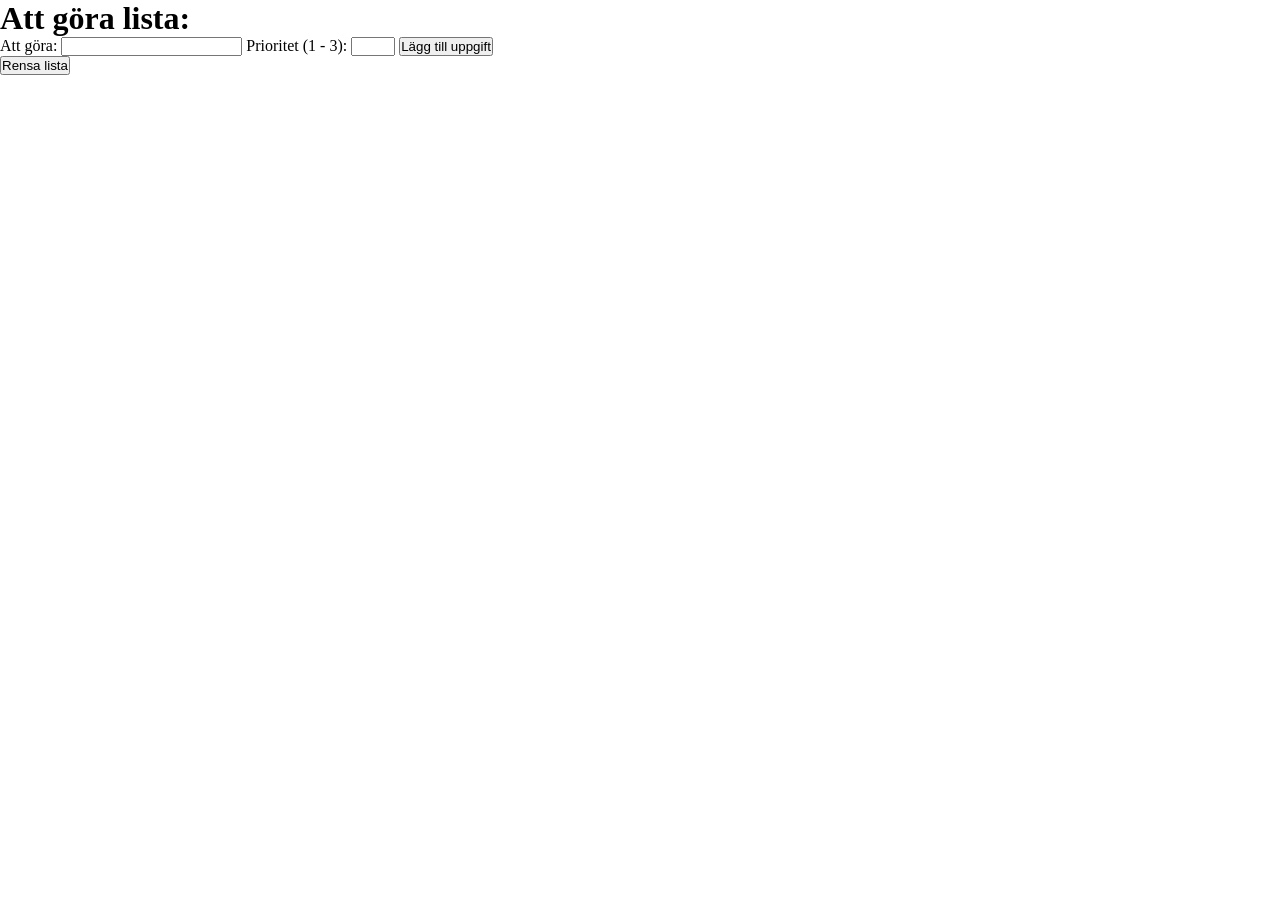
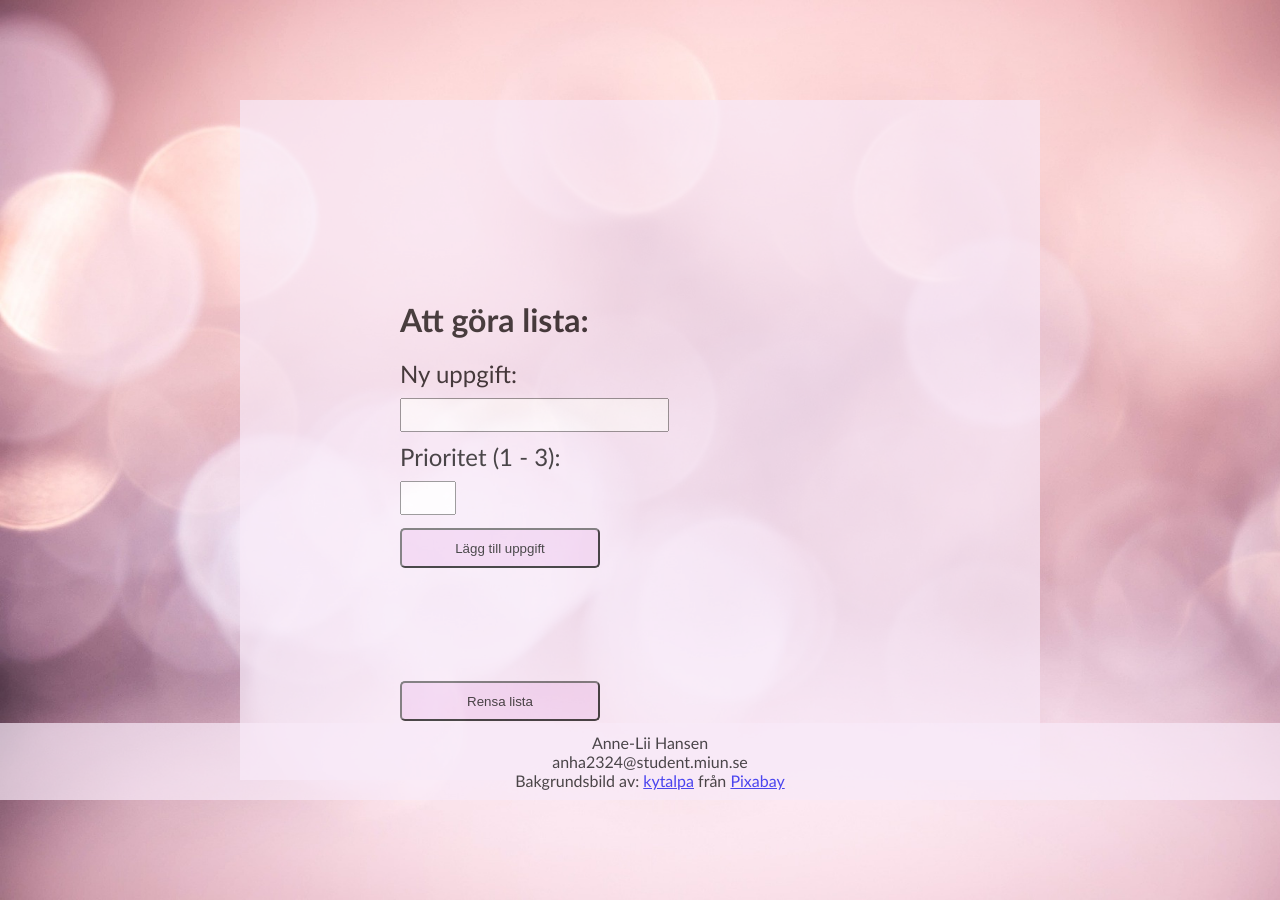
Before and after one commit to Anne-Lii/typescript_moment2_oop, a website built with Parcel: page src/index.html in a window 1280 px wide. Before the commit the page ends 800 px from the top, so only its background shows below. Built offline with nearby package versions, Linux system fonts and the light colour scheme.

Commit message:
stylat applikationen

```diff
--- a/src/css/styles.css
+++ b/src/css/styles.css
@@ -5,6 +5,116 @@
     padding: 0;
 }
 
+body {
+    font-family: 'Gill Sans', 'Gill Sans MT', Calibri, 'Trebuchet MS', sans-serif;
+    background-size: cover;
+    background-repeat: no-repeat;
+    background-image:url("../media/background.jpg");
+    width: 100%;
+    height: 100vh;
+    margin-top: 100px;
+}
+
+#container {
+    opacity: 70%;
+    background-color: rgb(248, 234, 248);
+    width: 100%;;
+    max-width: 800px;
+    margin: 0 auto;
+    height: auto;
+    min-height: 60vh;
+    padding-top: 200px;
+    margin-bottom: 200px;
+}
+
+#liner {
+    width: 100%;
+    max-width: 500px;
+    margin: 0 auto;
+}
+
+form {
+    padding-bottom: 100px;
+}
+
+h1 {
+    padding-bottom: 20px;
+    margin-left: 10px;
+    font-size: 32px;
+}
+
+label {
+    margin-left: 10px;
+    font-size: 24px;
+}
+
+input {
+    height: 30px;
+    font-size: 20px;
+    margin: 10px;
+}
+
+li {
+    display: flex;
+    justify-content: space-between;
+    align-items: center;
+    padding: 10px;
+    list-style: none;
+    font-size: 20px;
+}
+.taskcontainer {
+    flex: 0.7;
+    margin-right: 10px;
+}
+
+.buttoncontainer {
+    flex: 0.3;
+}
+
+button {
+    padding: 5px 10px;
+    margin: 3px;
+    border-radius: 5px;
+    background-color: rgb(241, 209, 241);
+    height: 40px;
+    width: 100%;
+    max-width: 80px;
+}
+
+button:hover {
+    cursor: pointer;
+    box-shadow: 3px 3px 10px grey;
+}
+
+#addbutton {
+    padding: 8px 15px;
+    background-color: rgb(241, 209, 241);
+    border-radius: 5px;
+    margin-left: 10px;
+    width: 100%;
+    max-width: 200px;
+
+}
+
+#clearlist {
+    padding: 8px 15px;
+    margin:  10px;
+    background-color: rgb(241, 209, 241);
+    border-radius: 5px;
+    width: 100%;
+    max-width: 200px;
+}
+footer {
+    width: 100%;
+    position: fixed;
+    bottom: 0;
+    text-align: center;
+    padding: 10px;
+    opacity: 70%;
+    background-color: rgb(248, 234, 248);
+
+}
+
 .completed-task {
     color: green;
     margin: 5px;
--- a/src/index.html
+++ b/src/index.html
@@ -9,16 +9,18 @@
 </head>
 <body>
 
+    <div id="container">
+        <div id="liner">
             <h1>Att göra lista:</h1>
 
             <form id="todoform"><!-- formulär att fylla i uppgifter att göra -->
-        <label for="task">Att göra: </label>
+                <label for="task">Ny uppgift: </label><br>
                 <input type="text" id="task" required>
-
-        <label for="prio">Prioritet (1 - 3): </label>
+                <br>
+                <label for="prio">Prioritet (1 - 3): </label><br>
                 <input type="number" id="prio" min="1" max="3" required>
-
-        <button type="submit">Lägg till uppgift</button><!-- lägg till knapp -->
+                <br>
+                <button type="submit" id="addbutton">Lägg till uppgift</button><!-- lägg till knapp -->
 
             </form>
 
@@ -26,6 +28,17 @@
             <ul id="todoullist"></ul><!-- unordered list att skriva ut uppgifterna i -->
 
             <button id="clearlist">Rensa lista</button>
+        </div>
+
+
+   </div>
+
+    <footer>
+        Anne-Lii Hansen<br>
+        anha2324@student.miun.se<br>
+        Bakgrundsbild av: <a href="https://pixabay.com/sv/users/kytalpa-1113491/?utm_source=link-attribution&utm_medium=referral&utm_campaign=image&utm_content=2072271">kytalpa</a> från <a href="https://pixabay.com/sv//?utm_source=link-attribution&utm_medium=referral&utm_campaign=image&utm_content=2072271">Pixabay</a>
+    </footer>
 
 </body>
+
 </html>
--- a/src/js/main.ts
+++ b/src/js/main.ts
@@ -25,9 +25,17 @@ document.addEventListener("DOMContentLoaded", () => {
         todos.forEach((todo, index) => {
             const todoItem = document.createElement("li");
 
+            //skapar en container till uppgifterna
+            const todoContainer = document.createElement("div");
+            todoContainer.classList.add("taskcontainer");
+
+            //skapar en container till tabortknapp och markera som klar knapp
+            const btnContainer = document.createElement("div");
+            btnContainer.classList.add("buttoncontainer");
+
             //skapa en knapp till varje uppgift för att bocka av som avklarad
             const completeBtn = document.createElement("button");
-            completeBtn.innerText = "Markera som avklarad";
+            completeBtn.innerText = "Markera som klar";
             completeBtn.setAttribute("data-index", index.toString());//sätter ett data-attribut för att ha koll på index
 
             //event vid klick på knappen avklarad uppgift
@@ -58,7 +66,7 @@ document.addEventListener("DOMContentLoaded", () => {
 
             //vad som ska stå i li-elementet samt symbol grön bock
             todoItem.innerHTML = `
-                ${todo.completed ? `<span class="completed-task">&#10004; </span>${todo.task}` : todo.task} (Prioritet: ${todo.priority})
+                ${todo.completed ? `<span class="completed-task">&#10004; </span><s>${todo.task}` : todo.task}</s> (Prio: ${todo.priority})
                 `;
 
             //lägg till klassen completed till uppgiften om complete===true
@@ -67,6 +75,8 @@ document.addEventListener("DOMContentLoaded", () => {
             }
 
             //skriv ut till DOM
+            todoItem.appendChild(todoContainer);
+            todoItem.appendChild(btnContainer);
             todoItem.appendChild(completeBtn);
             todoItem.appendChild(removeBtn);
             todoullistEl?.appendChild(todoItem);
```
Also changed, not shown: src/media/background.jpg (added). Lines whose indentation alone changed are shown as unchanged.
